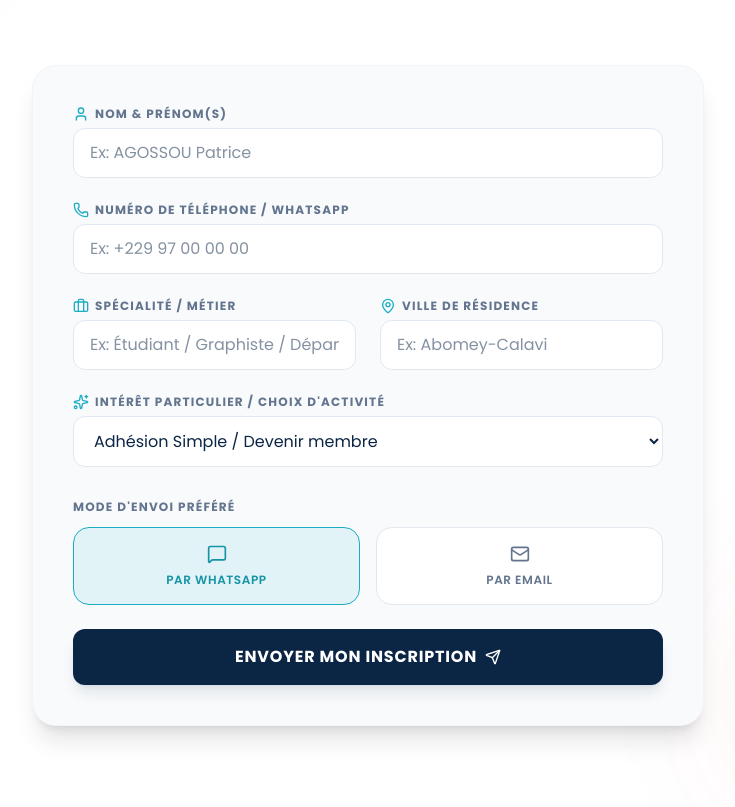
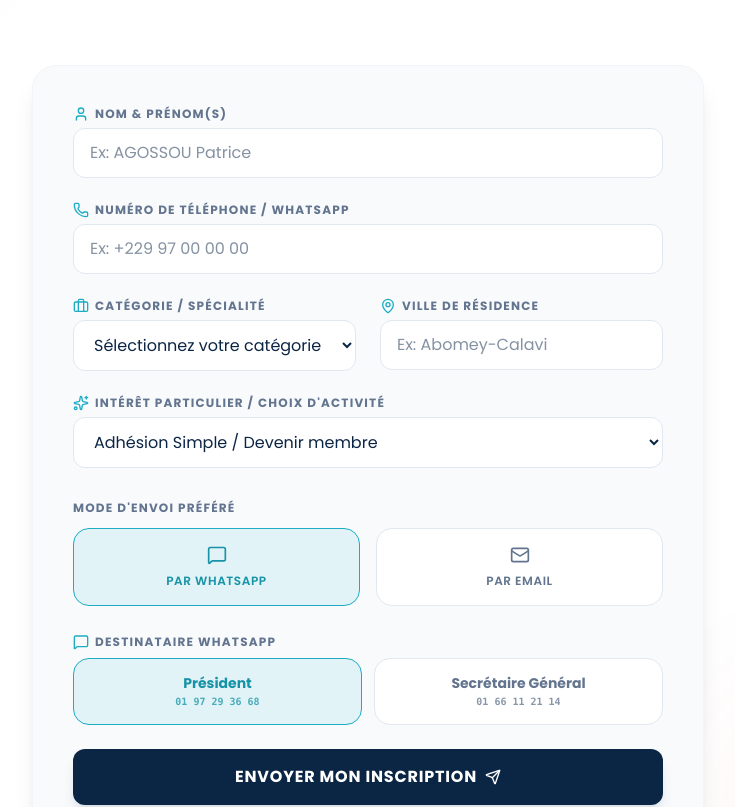
Before and after one commit to joviale1/association-leaders-informaticiens, a React (Vite) app: page / in a window 1280 px wide. Shown: the part 6521-7328 px from the top of the page, without its empty margins (272-1007 px from the left). Built offline with nearby package versions, Linux system fonts and the light colour scheme.

Commit message:
feat: enhance membership form and update contact info
- Add recipient selection (President/SG) to membership form
- Update SEO metadata image URLs
- Correct contact phone numbers for event registrations

```diff
--- a/index.html
+++ b/index.html
@@ -16,8 +16,8 @@
     <meta property="og:site_name" content="ALI Bénin" />
     <meta property="og:title" content="ALI — Association des Leaders Informaticiens" />
     <meta property="og:description" content="Ensemble, on est plus fort ! Découvrez l'annuaire, les formations et les événements de l'ALI Bénin." />
-    <meta property="og:image" content="https://ali-benin.vercel.app/logo.jpg?v=2" />
-    <meta property="og:image:secure_url" content="https://ali-benin.vercel.app/logo.jpg?v=2" />
+    <meta property="og:image" content="https://ali-benin.vercel.app/logo.jpg" />
+    <meta property="og:image:secure_url" content="https://ali-benin.vercel.app/logo.jpg" />
     <meta property="og:image:type" content="image/jpeg" />
     <meta property="og:image:width" content="1080" />
     <meta property="og:image:height" content="1080" />
@@ -28,7 +28,7 @@
     <meta name="twitter:card" content="summary" />
     <meta name="twitter:title" content="ALI — Association des Leaders Informaticiens" />
     <meta name="twitter:description" content="Ensemble, on est plus fort ! Découvrez l'annuaire, les formations et les événements de l'ALI Bénin." />
-    <meta name="twitter:image" content="https://ali-benin.vercel.app/logo.jpg?v=2" />
+    <meta name="twitter:image" content="https://ali-benin.vercel.app/logo.jpg" />
 
     <link rel="manifest" href="/manifest.json" />
   </head>
--- a/src/components/DevenirMembreForm.tsx
+++ b/src/components/DevenirMembreForm.tsx
@@ -17,6 +17,7 @@ export default function DevenirMembreForm({ prefilledInterest }: FormProps) {
   });
 
   const [submitMethod, setSubmitMethod] = useState<"whatsapp" | "email">("whatsapp");
+  const [whatsappRecipient, setWhatsappRecipient] = useState<"president" | "sg">("president");
   const [isSubmitted, setIsSubmitted] = useState(false);
   const [errors, setErrors] = useState<Record<string, string>>({});
 
@@ -47,7 +48,7 @@ export default function DevenirMembreForm({ prefilledInterest }: FormProps) {
     } else if (!/^[+0-9\s-]{8,15}$/.test(formData.phone.trim())) {
       newErrors.phone = "Numéro invalide (ex: +229 97 00 00 00 ou 97000000)";
     }
-    if (!formData.specialty.trim()) newErrors.specialty = "Veuillez préciser votre spécialité / domaine d'activité";
+    if (!formData.specialty.trim()) newErrors.specialty = "Veuillez sélectionner votre catégorie";
     if (!formData.city.trim()) newErrors.city = "La ville de résidence est requise";
     return newErrors;
   };
@@ -63,8 +64,9 @@ export default function DevenirMembreForm({ prefilledInterest }: FormProps) {
     setErrors({});
     setIsSubmitted(true);
 
+    const salutation = whatsappRecipient === "president" ? "Président" : "Secrétaire Général";
     // Formatted message content in French
-    const message = `Bonjour Secrétaire de l'ALI Bénin,
+    const message = `Bonjour ${salutation} de l'ALI Bénin,
 
 Je souhaite m'inscrire ou devenir membre de l'association. Voici mes informations :
 - Nom & Prénom : ${formData.name}
@@ -77,8 +79,9 @@ Merci de confirmer mon inscription.`;
 
     // Construct Redirect URLs
     if (submitMethod === "whatsapp") {
+      const recipientNumber = whatsappRecipient === "president" ? "2290197293668" : "2290166112114";
       // Encode for WhatsApp API
-      const whatsappUrl = `https://wa.me/22997000000?text=${encodeURIComponent(message)}`;
+      const whatsappUrl = `https://wa.me/${recipientNumber}?text=${encodeURIComponent(message)}`;
       setTimeout(() => {
         window.open(whatsappUrl, "_blank");
       }, 1500);
@@ -169,17 +172,20 @@ Merci de confirmer mon inscription.`;
                   <div className="space-y-1.5">
                     <label className="text-xs font-extrabold uppercase tracking-widest text-slate-500 flex items-center gap-1.5">
                       <Briefcase className="w-4 h-4 text-turquoise-500" />
-                      Spécialité / Métier
+                      Catégorie / Spécialité
                     </label>
-                    <input
-                      type="text"
+                    <select
                       value={formData.specialty}
                       onChange={(e) => setFormData({ ...formData, specialty: e.target.value })}
-                      placeholder="Ex: Étudiant / Graphiste / Dépanneur"
                       className={`w-full bg-white px-4 py-3 rounded-xl text-sm sm:text-base border ${
                         errors.specialty ? "border-[#D62828] focus:ring-1 focus:ring-[#D62828]" : "border-slate-200 focus:border-turquoise-500"
-                      } focus:outline-none focus:ring-2 focus:ring-turquoise-500/10 transition-all`}
-                    />
+                      } focus:outline-none focus:ring-2 focus:ring-turquoise-500/10 transition-all cursor-pointer`}
+                    >
+                      <option value="">Sélectionnez votre catégorie</option>
+                      <option value="OPS">OPS</option>
+                      <option value="Graphisme">Graphisme</option>
+                      <option value="Maintenance">Maintenance</option>
+                    </select>
                     {errors.specialty && <p className="text-xs font-bold text-[#D62828]">{errors.specialty}</p>}
                   </div>
 
@@ -255,6 +261,41 @@ Merci de confirmer mon inscription.`;
                   </div>
                 </div>
 
+                {submitMethod === "whatsapp" && (
+                  <div className="space-y-2 animate-fadeIn pt-1">
+                    <label className="text-xs font-extrabold uppercase tracking-widest text-slate-500 flex items-center gap-1.5">
+                      <MessageSquare className="w-4 h-4 text-turquoise-500" />
+                      Destinataire WhatsApp
+                    </label>
+                    <div className="grid grid-cols-2 gap-3">
+                      <button
+                        type="button"
+                        onClick={() => setWhatsappRecipient("president")}
+                        className={`p-3.5 rounded-2xl border text-xs sm:text-sm font-semibold transition-all text-center flex flex-col items-center justify-center cursor-pointer ${
+                          whatsappRecipient === "president"
+                            ? "bg-turquoise-500/10 border-turquoise-500 text-turquoise-600 font-bold"
+                            : "bg-white border-slate-200 text-slate-500 hover:bg-slate-50"
+                        }`}
+                      >
+                        <span className="font-extrabold">Président</span>
+                        <span className="text-[10px] opacity-75 font-mono mt-0.5">01 97 29 36 68</span>
+                      </button>
+                      <button
+                        type="button"
+                        onClick={() => setWhatsappRecipient("sg")}
+                        className={`p-3.5 rounded-2xl border text-xs sm:text-sm font-semibold transition-all text-center flex flex-col items-center justify-center cursor-pointer ${
+                          whatsappRecipient === "sg"
+                            ? "bg-turquoise-500/10 border-turquoise-500 text-turquoise-600 font-bold"
+                            : "bg-white border-slate-200 text-slate-500 hover:bg-slate-50"
+                        }`}
+                      >
+                        <span className="font-extrabold">Secrétaire Général</span>
+                        <span className="text-[10px] opacity-75 font-mono mt-0.5">01 66 11 21 14</span>
+                      </button>
+                    </div>
+                  </div>
+                )}
+
                 {/* Send Button */}
                 <button
                   type="submit"
--- a/src/config.ts
+++ b/src/config.ts
@@ -192,7 +192,7 @@ export const ALI_CONFIG = {
       price: "15 000 F / logiciel",
       details: "Une formation intensive d'un mois pour maîtriser les outils essentiels de la création graphique. Idéal pour les débutants et les personnes souhaitant se professionnaliser.",
       icon: "Palette",
-      whatsappLink: "https://wa.me/22997000000?text=Bonjour%20je%20souhaite%20m'inscrire%20à%20la%20Formation%20Graphisme",
+      whatsappLink: "https://wa.me/2290197293668?text=Bonjour%20je%20souhaite%20m'inscrire%20à%20la%20Formation%20Graphisme",
     },
     {
       id: "ev2",
@@ -201,7 +201,7 @@ export const ALI_CONFIG = {
       price: "6 000 F (Solo) / 10 000 F (Couple)",
       details: "La grande rencontre annuelle d'intégration et de réseautage de l'ALI. Le tarif inclut : Tee-shirt + Casquette de l'association + un somptueux déjeuner.",
       icon: "PartyPopper",
-      whatsappLink: "https://wa.me/22997000000?text=Bonjour%20je%20souhaite%20réserver%20ma%20place%20pour%20la%20Sortie%20Officielle%20de%20l'ALI",
+      whatsappLink: "https://wa.me/2290197293668?text=Bonjour%20je%20souhaite%20réserver%20ma%20place%20pour%20la%20Sortie%20Officielle%20de%20l'ALI",
     }
   ] as AliEvent[],
 };
```
